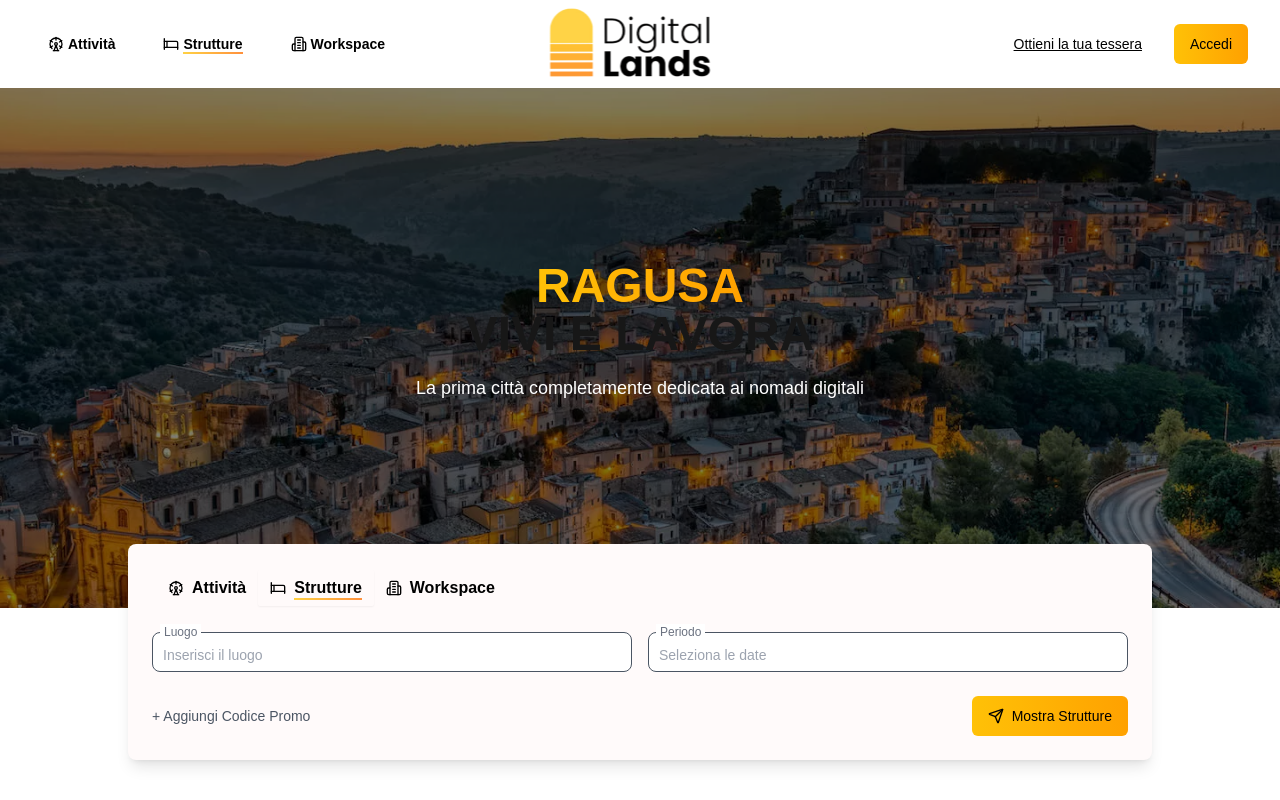
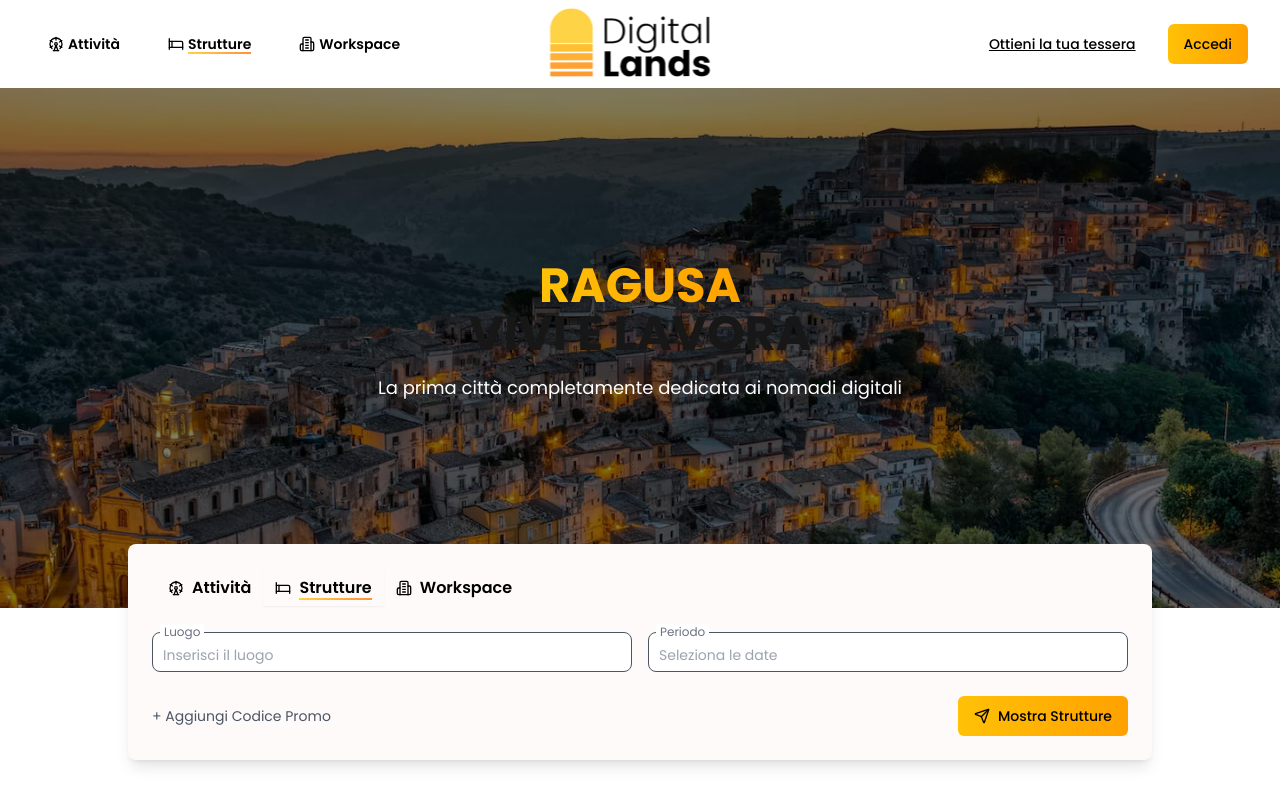
Before and after one commit to turisanapo/app.digitalands.it, a Next.js app: page / in a window 1280 px wide. Shown: the top 800 px of the page. Built offline with nearby package versions, Linux system fonts and the light colour scheme; no server answers; the database is empty.

Commit message:
fix font

```diff
--- a/app/globals.css
+++ b/app/globals.css
@@ -23,7 +23,6 @@
 body {
   color: var(--foreground);
   background: var(--background);
-  font-family: Arial, Helvetica, sans-serif;
 }
 
 @layer utilities {
```
